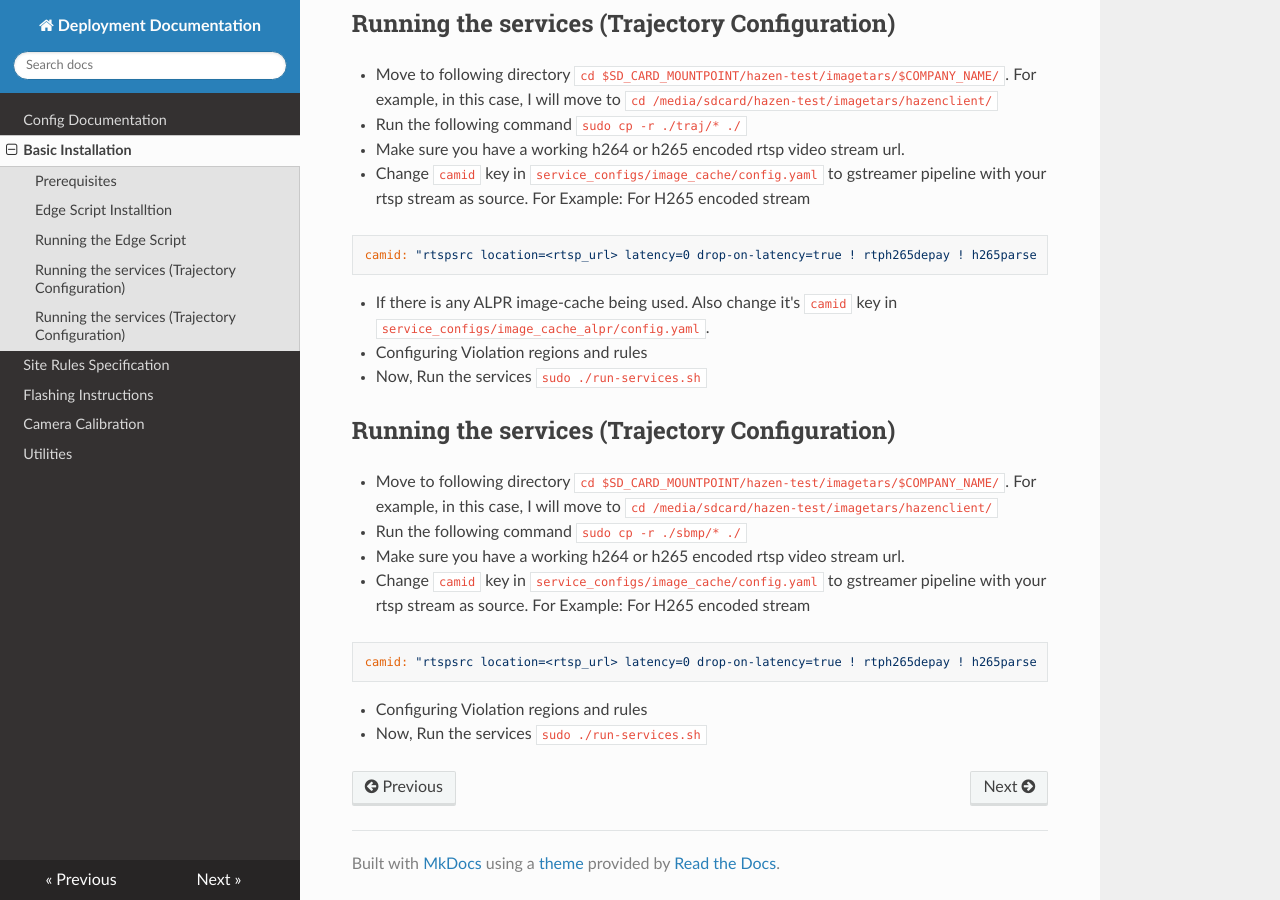
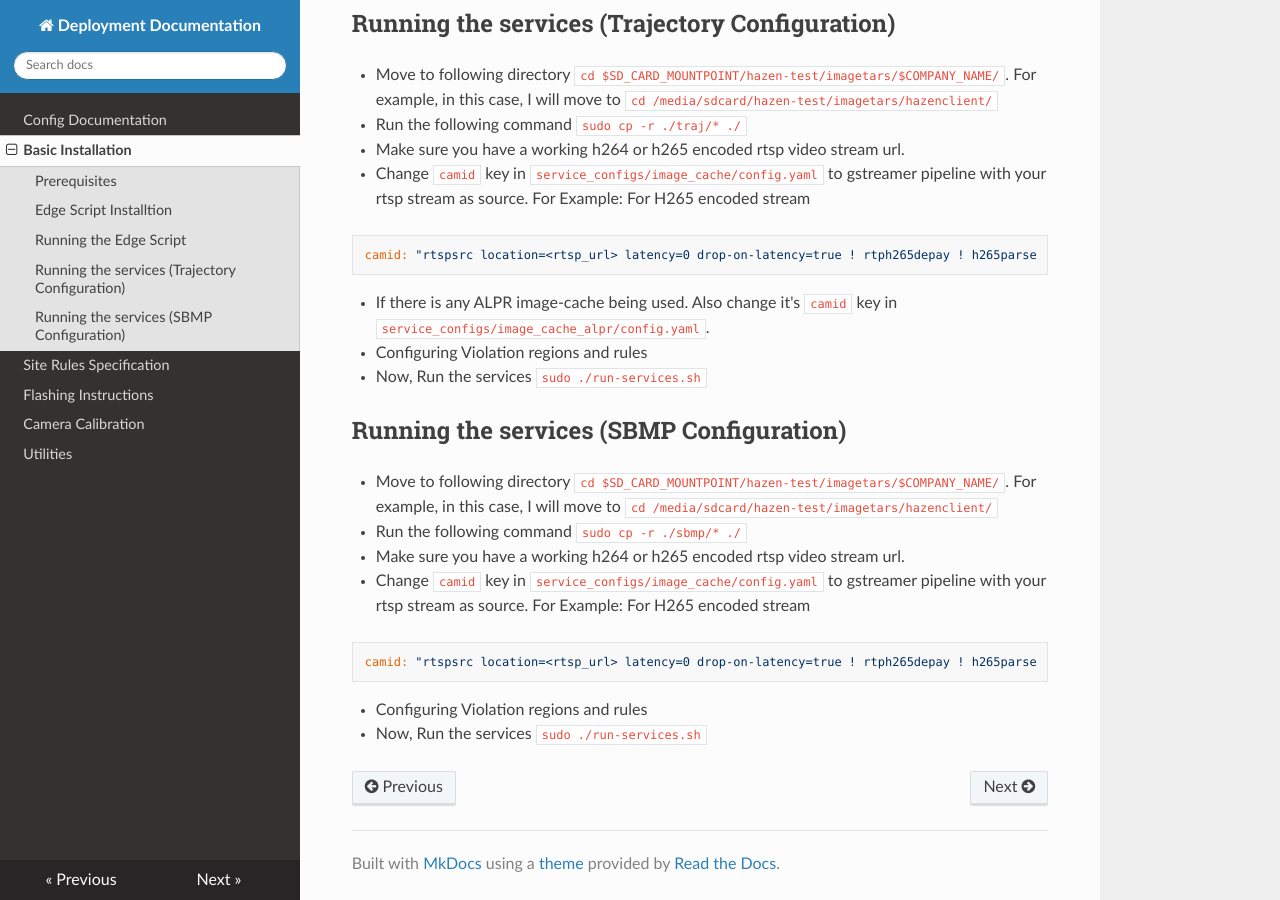
Before and after one commit to hazenai/system-docs, an MkDocs documentation site: the page built from docs/installation.md, in a window 1280 px wide and 900 px high, scrolled down 1756 px. Built offline with MkDocs 1.6.1, drawn with Linux system fonts in a browser that asks for light colours; nearby versions of some CDN libraries.

Commit message:
adding further config

```diff
--- a/docs/installation.md
+++ b/docs/installation.md
@@ -85,7 +85,7 @@ camid: "rtspsrc location=<rtsp_url> latency=0 drop-on-latency=true ! rtph265depa
 * Configuring Violation regions and rules
 * Now, Run the services `sudo ./run-services.sh`
 
-## Running the services (Trajectory Configuration)
+## Running the services (SBMP Configuration)
 
 * Move to following directory `cd $SD_CARD_MOUNTPOINT/hazen-test/imagetars/$COMPANY_NAME/`. For example, in this case, I will move to
 `cd /media/sdcard/hazen-test/imagetars/hazenclient/`
```
